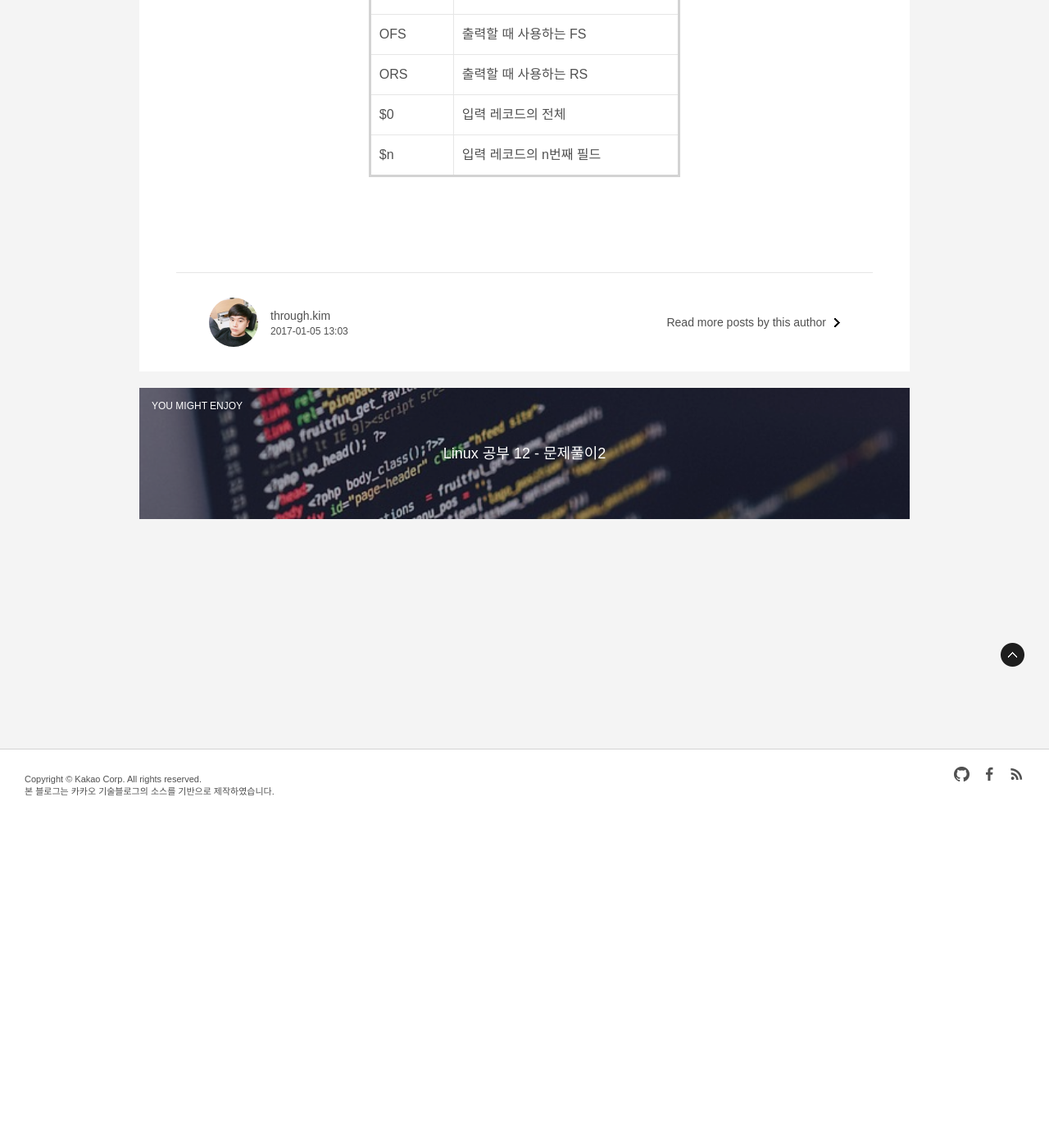
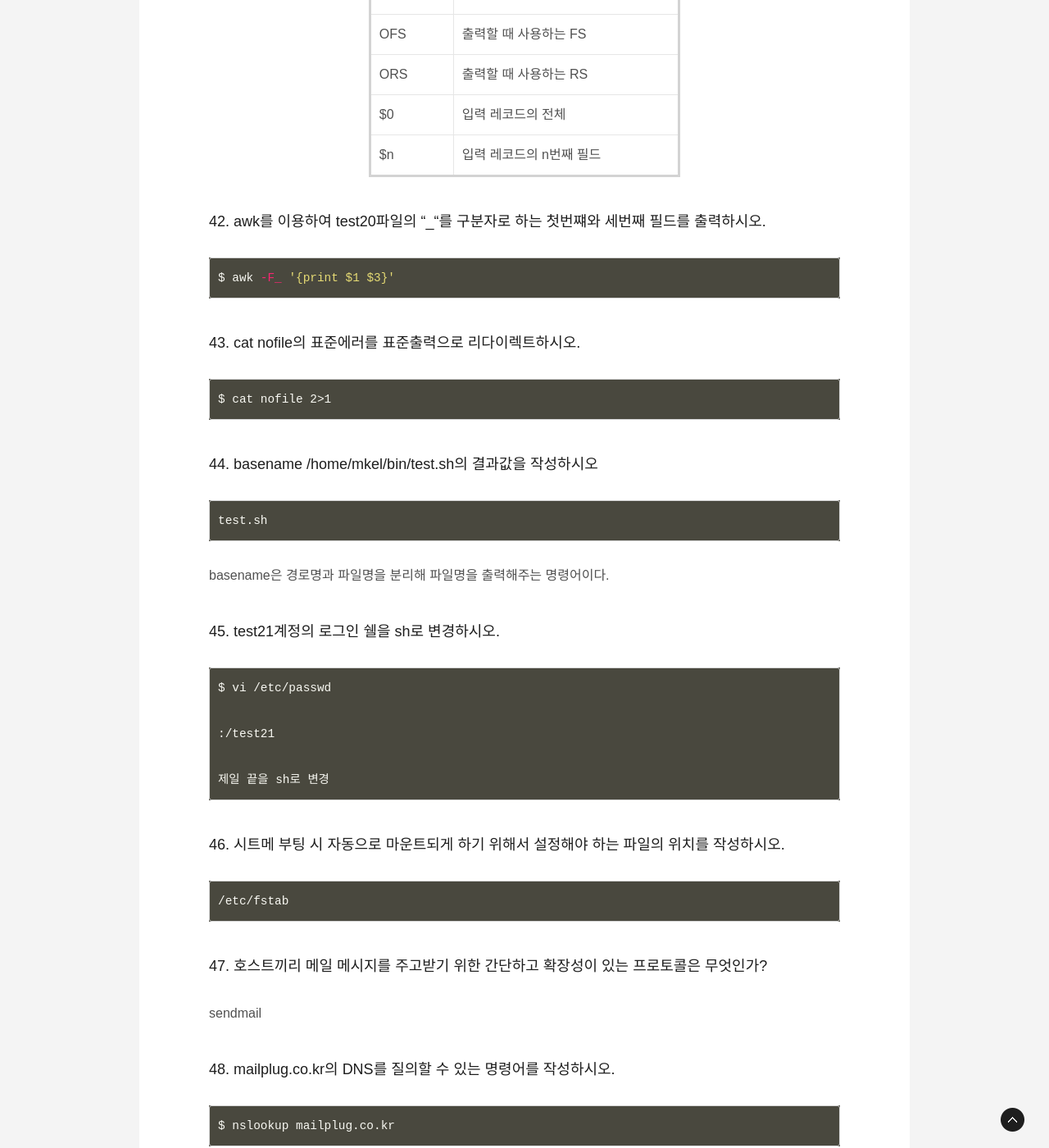
Before and after one commit to ThroughKim/throughkim.github.com, a Jekyll site: the page built from _posts/2017-01-05-linux-13.md, in a window 1280 px wide and 1400 px high, scrolled down 7974 px. Shown: the whole window at 82% size. Built offline with Jekyll 4.4.1, drawn with Linux system fonts in a browser that asks for light colours; some web fonts are replaced; some of the changed text lies outside the part shown.

Commit message:
upload blog

````diff
--- a/_posts/2017-01-05-linux-13.md
+++ b/_posts/2017-01-05-linux-13.md
@@ -7,7 +7,7 @@ tags: [linux, study]
 image: '/files/covers/codes.jpg'
 ---
 
-# 문제풀이 2
+# 문제풀이 3
 > 문제를 풀어보면서 리눅스(Unix)의 개념을 학습해본다.
 
 ### 1. 소유자가 george이고 그룹이 others일때 data파일의 소유자와 그룹을 동시에 변경하시오
@@ -297,3 +297,60 @@ OFS | 출력할 때 사용하는 FS
 ORS | 출력할 때 사용하는 RS
 $0 | 입력 레코드의 전체
 $n | 입력 레코드의 n번째 필드
+
+### 42. awk를 이용하여 test20파일의 "\_"를 구분자로 하는 첫번쨰와 세번째 필드를 출력하시오.
+
+```bash
+$ awk -F_ '{print $1 $3}'
+```
+
+### 43. cat nofile의 표준에러를 표준출력으로 리다이렉트하시오.
+
+```bash
+$ cat nofile 2>1
+```
+
+### 44. basename /home/mkel/bin/test.sh의 결과값을 작성하시오
+
+```bash
+test.sh
+```
+basename은 경로명과 파일명을 분리해 파일명을 출력해주는 명령어이다.
+
+### 45. test21계정의 로그인 쉘을 sh로 변경하시오.
+
+```bash
+$ vi /etc/passwd
+
+:/test21
+
+제일 끝을 sh로 변경
+```
+
+### 46. 시트메 부팅 시 자동으로 마운트되게 하기 위해서 설정해야 하는 파일의 위치를 작성하시오.
+
+```bash
+/etc/fstab
+```
+
+### 47. 호스트끼리 메일 메시지를 주고받기 위한 간단하고 확장성이 있는 프로토콜은 무엇인가?
+
+sendmail
+
+### 48. mailplug.co.kr의 DNS를 질의할 수 있는 명령어를 작성하시오.
+
+```bash
+$ nslookup mailplug.co.kr
+```
+
+### 49. listen되고 있는 포트의 네트워크 정보 상태를 출력하시오.
+
+```bash
+$ netstat -tnlp
+```
+
+### 50. bash에서 2MB보다 큰 파일을 만들지 못하게 하는 명령어를 작성하시오.
+
+```bash
+$ ulimit -f 2000
+```
````
Also changed, not shown: _posts/2017-01-04-linux-12.md (+4 -2 lines).
